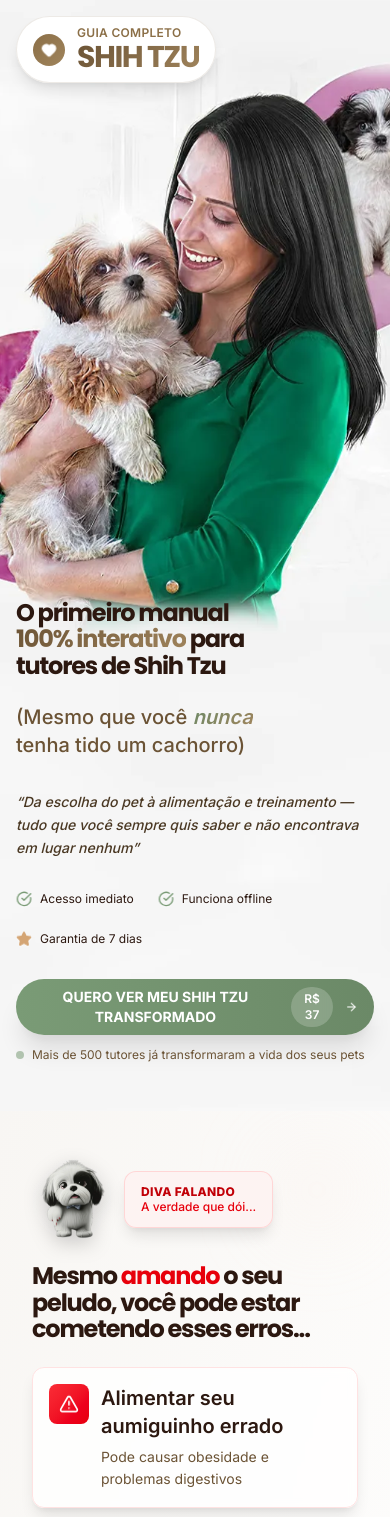
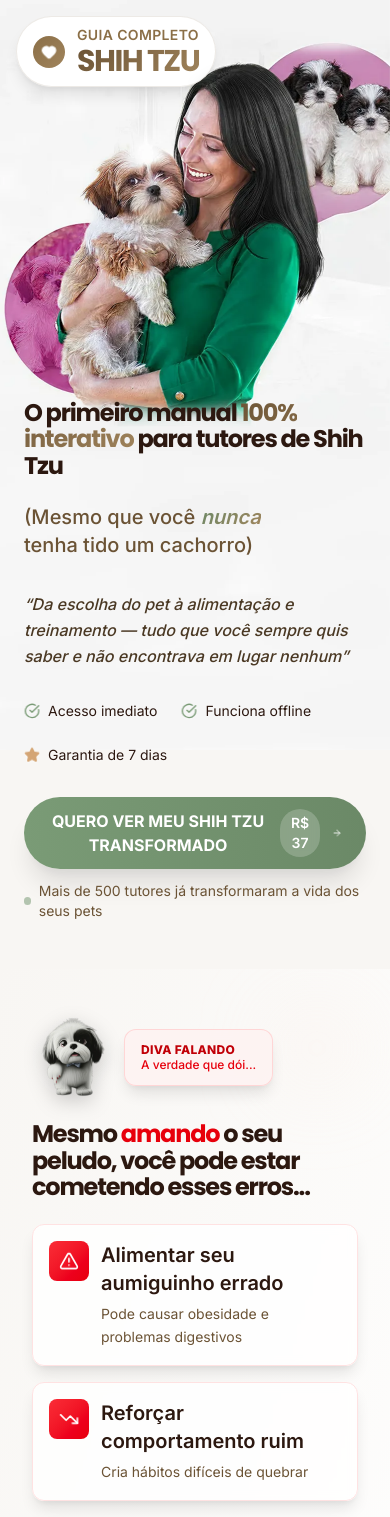
Before and after one commit to ALANVITORIO/shizulanding, a Next.js app: page / in a window 390 px wide. Shown: the top 1517 px of the page. Built offline with nearby package versions, Linux system fonts and the light colour scheme.

Commit message:
teste mobile

```diff
--- a/src/components/Hero.js
+++ b/src/components/Hero.js
@@ -9,7 +9,7 @@ export default function Hero() {
       <div className="absolute inset-0 -z-10">
         {/* Mobile background */}
         <div
-          className="w-full h-full bg-cover bg-center md:hidden"
+          className="w-[390px] h-[750px] bg-cover bg-center md:hidden absolute top-0 left-1/2 transform -translate-x-1/2"
           style={{ backgroundImage: "url('/hero-mobile.webp')" }}
         ></div>
         {/* Desktop background */}
@@ -37,10 +37,10 @@ export default function Hero() {
           <Heart className="w-4 h-4 text-white" fill="currentColor" />
         </div>
         <div>
-          <p className="text-[#8B6F47] font-semibold text-xs tracking-wide">
+          <p className="text-[#8B6F47] font-semibold text-sm tracking-wide">
             GUIA COMPLETO
           </p>
-          <h1 className="font-display text-sm font-bold gradient-text">
+          <h1 className="font-display text-base font-bold gradient-text">
             SHIH TZU
           </h1>
         </div>
@@ -48,10 +48,10 @@ export default function Hero() {
 
       <div className="w-full md:container md:mx-auto px-0 md:px-8 lg:px-16 relative z-10">
         {/* Em mobile deixamos um espaço vazio no topo (arte futura) empurrando o texto para baixo. */}
-        <div className="w-full md:max-w-3xl pr-0 md:pr-6 pt-[600px] md:pt-[300px] pb-12 lg:py-16">
+        <div className="w-full md:max-w-3xl pr-0 md:pr-6 pt-[400px] md:pt-[300px] pb-12 lg:py-16">
           {/* Content Section */}
           <motion.div
-            className="space-y-8 px-4 md:px-0 md:bg-white/10 md:backdrop-blur-[2px] md:rounded-2xl lg:bg-transparent lg:backdrop-blur-0 md:p-4 lg:p-0"
+            className="space-y-8 px-6 md:px-0 md:bg-white/10 md:backdrop-blur-[2px] md:rounded-2xl lg:bg-transparent lg:backdrop-blur-0 md:p-4 lg:p-0"
             initial={{ opacity: 0, x: -50 }}
             animate={{ opacity: 1, x: 0 }}
             transition={{ duration: 0.8, ease: 'easeOut' }}
@@ -82,12 +82,12 @@ export default function Hero() {
               animate={{ opacity: 1, y: 0 }}
               transition={{ delay: 0.4, duration: 0.1 }}
             >
-              <h2 className="font-display text-lg md:text-5xl lg:text-xl font-bold text-[#2C1810] leading-tight mb-6 text-balance">
+              <h2 className="font-display text-xl md:text-5xl lg:text-xl font-bold text-[#2C1810] leading-tight mb-6">
                 O primeiro manual{' '}
                 <span className="gradient-text">100% interativo</span> para
                 tutores de Shih Tzu
               </h2>
-              <h3 className="text-sm md:text-2xl font-medium text-[#6B5335] mb-6 text-balance">
+              <h3 className="text-base md:text-2xl font-medium text-[#6B5335] mb-6 text-balance">
                 (Mesmo que você{' '}
                 <em className="gradient-text-accent font-semibold">nunca</em>{' '}
                 tenha tido um cachorro)
@@ -101,7 +101,7 @@ export default function Hero() {
               animate={{ opacity: 1, scale: 1 }}
               transition={{ delay: 0.6, duration: 0.1 }}
             >
-              <p className="text-[#4A3823] font-medium italic text-sm md:text-lg leading-relaxed">
+              <p className="text-[#4A3823] font-medium italic text-base md:text-lg leading-relaxed">
                 &ldquo;Da escolha do pet à alimentação e treinamento &mdash;
                 tudo que você sempre quis saber e não encontrava em lugar
                 nenhum&rdquo;
@@ -110,7 +110,7 @@ export default function Hero() {
 
             {/* Trust Indicators */}
             <motion.div
-              className="flex flex-wrap items-center gap-6 text-xs md:text-sm text-[#2C1810] drop-shadow-[0_1px_1px_rgba(255,255,255,0.6)]"
+              className="flex flex-wrap items-center gap-6 text-sm md:text-sm text-[#2C1810] drop-shadow-[0_1px_1px_rgba(255,255,255,0.6)]"
               initial={{ opacity: 0, y: 20 }}
               animate={{ opacity: 1, y: 0 }}
               transition={{ delay: 0.8, duration: 0.1 }}
@@ -135,15 +135,15 @@ export default function Hero() {
               animate={{ opacity: 1, y: 0 }}
               transition={{ delay: 1, duration: 0.1 }}
             >
-              <button className="group bg-gradient-to-r from-[#7A9B76] to-[#6B8967] text-white font-bold py-2 px-4 md:py-4 md:px-8 rounded-full text-sm md:text-lg shadow-xl hover:shadow-2xl transform hover:scale-[1.02] transition-all duration-300 flex items-center gap-3">
+              <button className="group bg-gradient-to-r from-[#7A9B76] to-[#6B8967] text-white font-bold py-3 px-6 md:py-4 md:px-8 rounded-full text-base md:text-lg shadow-xl hover:shadow-2xl transform hover:scale-[1.02] transition-all duration-300 flex items-center gap-3">
                 <span>QUERO VER MEU SHIH TZU TRANSFORMADO</span>
-                <div className="bg-white/20 backdrop-blur-sm px-2 py-1 md:px-3 md:py-1 rounded-full text-xs md:text-sm font-semibold">
+                <div className="bg-white/20 backdrop-blur-sm px-2 py-1 md:px-3 md:py-1 rounded-full text-sm md:text-sm font-semibold">
                   R$ 37
                 </div>
                 <ArrowRight className="w-4 h-4 md:w-5 md:h-5 group-hover:translate-x-1 transition-transform duration-300" />
               </button>
 
-              <p className="text-[#6B5335] text-xs md:text-sm mt-3 flex items-center gap-2">
+              <p className="text-[#6B5335] text-sm md:text-sm mt-3 flex items-center gap-2">
                 <span className="w-2 h-2 bg-[#7A9B76] rounded-full animate-pulse"></span>
                 Mais de 500 tutores já transformaram a vida dos seus pets
               </p>
```
